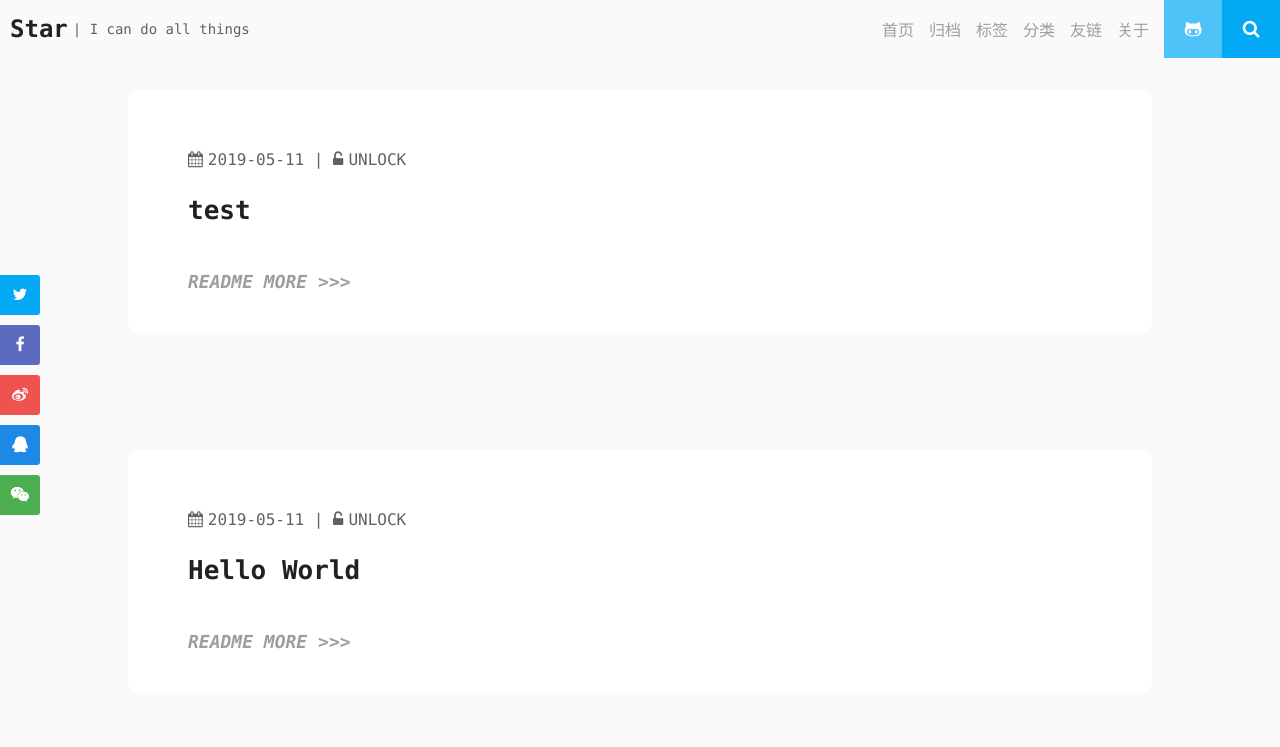
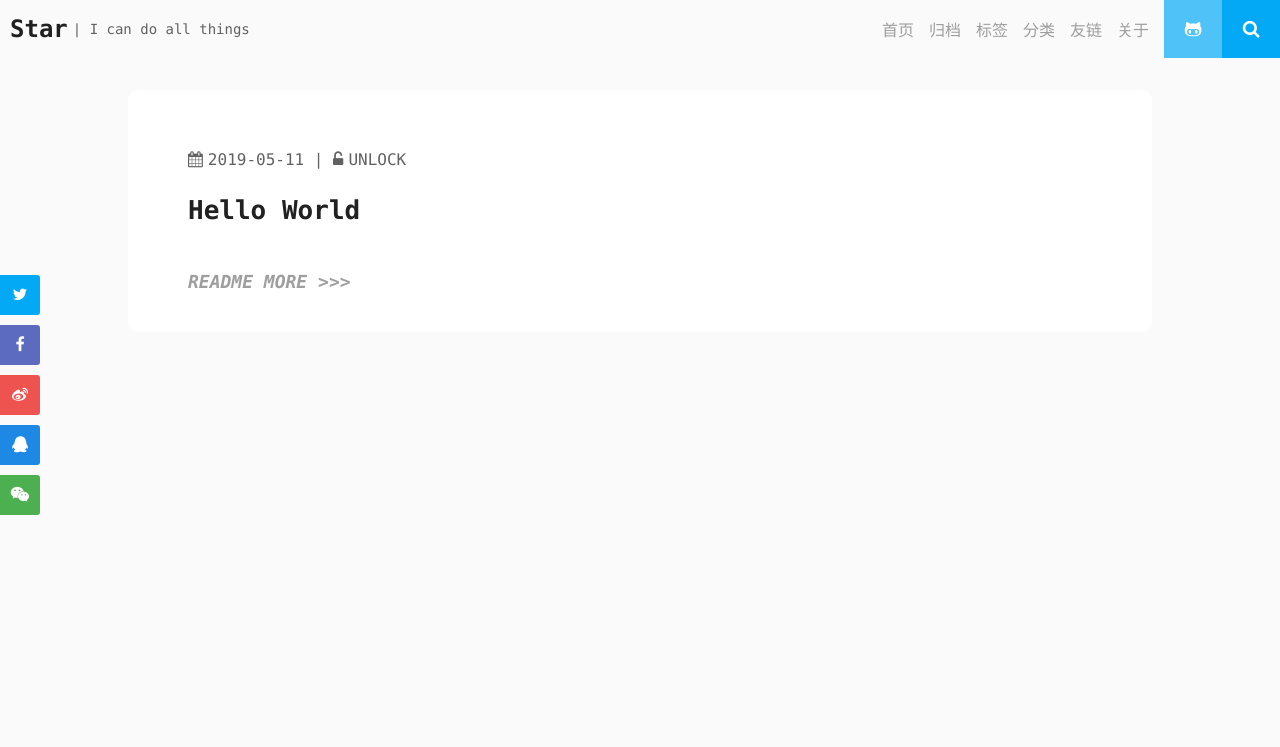
Before and after one commit to StarWu30/StarWu.github.io, a plain HTML site: page index.html in a window 1280 px wide. Shown: the top 747 px of the page. Drawn offline with nearby package versions, Linux system fonts and the light colour scheme; some packages are replaced by stand-ins of ours.

Commit message:
Site updated: 2019-05-11 15:45:40

```diff
--- a/index.html
+++ b/index.html
@@ -161,37 +161,6 @@
 <div id="site-process"></div>
     <main>
       <div class="home">
-
-    <div class="home-article-wrapper clearfix">
-      <div class="home-article" data-cover="false">
-        <div class="home-article-inner" data-cover="false">
-          <div class="passage-meta">
-            <span>
-              <i class="fa fa-calendar"></i>2019-05-11
-            </span>
-
-
-              <span>
-                | <i class="fa fa-unlock-alt"></i>UNLOCK
-              </span>
-
-          </div>
-          <h1 class="home-article-title">
-            <a href="/passages/test/">test</a>
-          </h1>
-          <div class="home-article-content passage-article">
-
-
-
-          </div>
-          <a class="home-article-read" href="/passages/test/">
-            README MORE >>>
-          </a>
-
-        </div>
-
-      </div>
-    </div>
 
     <div class="home-article-wrapper clearfix">
       <div class="home-article" data-cover="false">
```
Also changed, not shown: archives/2019/05/index.html (+1 -7 lines), archives/2019/index.html (+1 -7 lines), archives/index.html (+1 -7 lines), passages/hello-world/index.html (+1 -1 lines).
